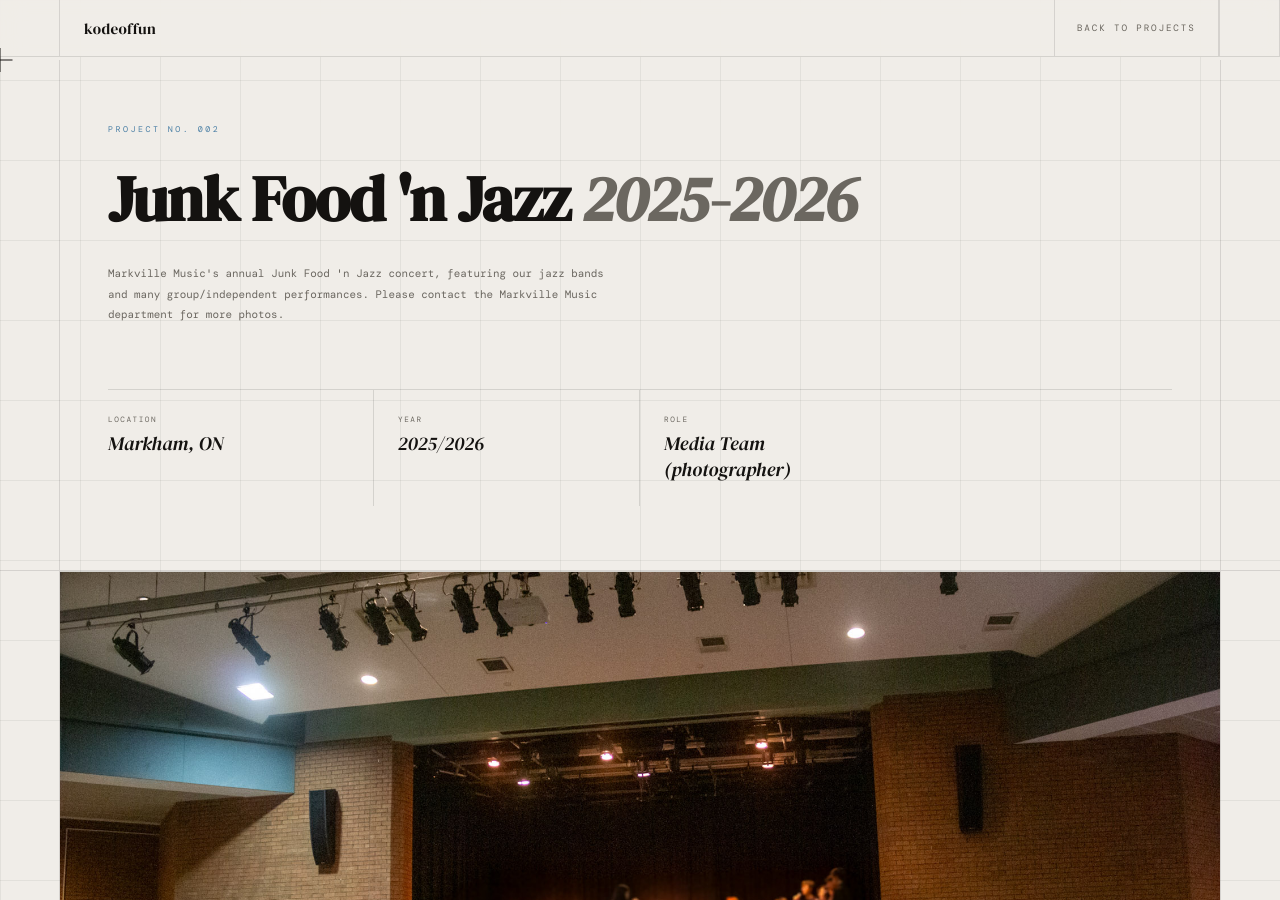
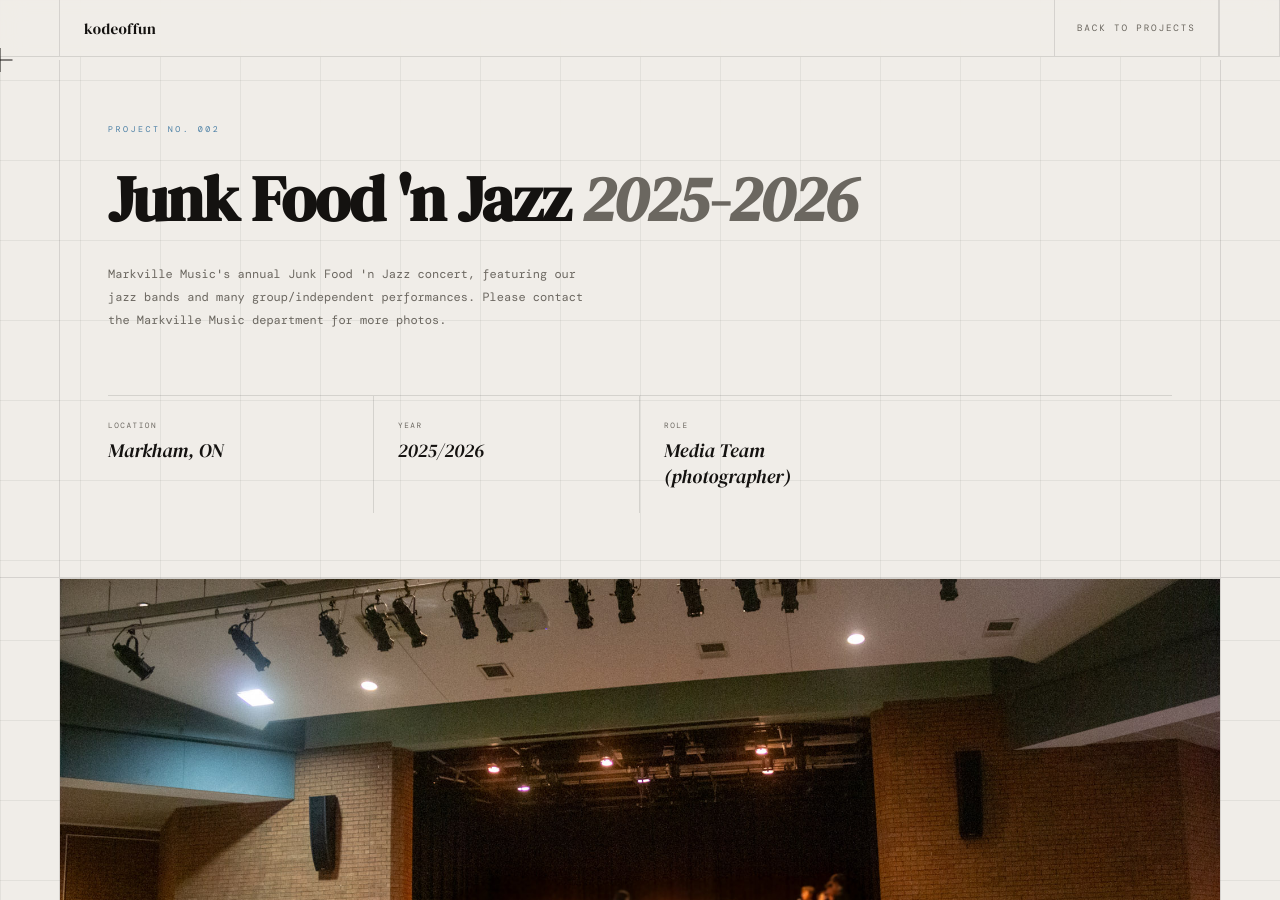
Before and after one commit to kodeoffun/kodeoffun.github.io, a Jekyll site: the page _portfolio/junknjazz.html, which Jekyll copies as it is, in a window 1280 px wide and 900 px high. Built offline with Jekyll 4.4.1, drawn with Linux system fonts in a browser that asks for light colours; some web fonts are replaced.

Commit message:
Update junknjazz.html

```diff
--- a/_portfolio/junknjazz.html
+++ b/_portfolio/junknjazz.html
@@ -176,7 +176,7 @@
     <div class="project-header rv">
       <span class="ph-meta">Project No. 002</span>
       <h1 class="ph-title">Junk Food 'n Jazz <em> 2025-2026</em></h1>
-      <p style="font-size: 0.68rem; line-height: 1.9; color: var(--steel); max-width: 500px;">
+      <p style="font-size: 0.75rem; line-height: 1.9; color: var(--steel); max-width: 500px;">
         Markville Music's annual Junk Food 'n Jazz concert, featuring our jazz bands and many group/independent performances. Please contact the Markville Music department for more photos.
       </p>
 
```
